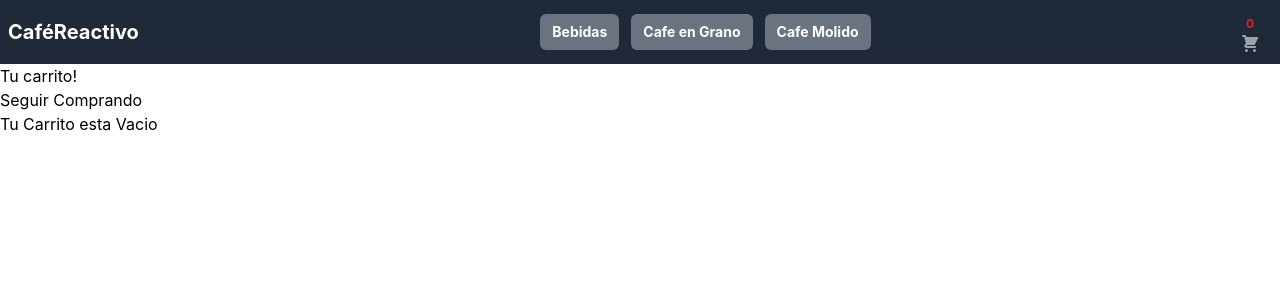
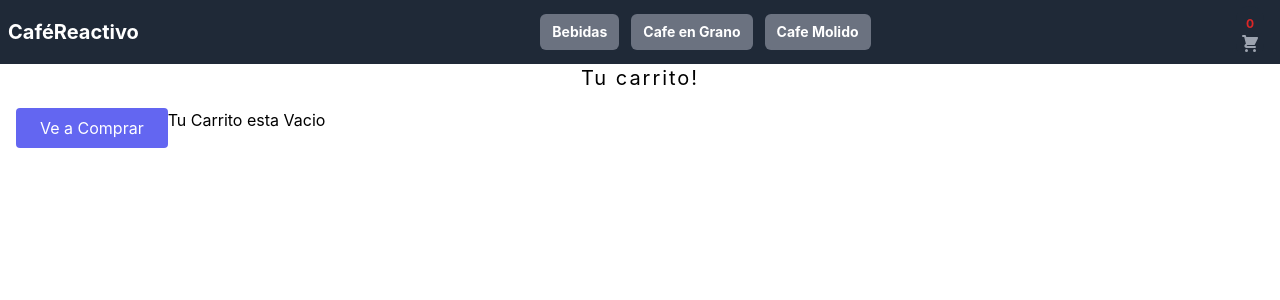
Before and after one commit to gustallafermrd/cafereactivo, a React (Create React App) app: page /cart in a window 1280 px wide. Shown: the top 300 px of the page. Built offline with nearby package versions, Linux system fonts and the light colour scheme.

Commit message:
Update Cart.js

```diff
--- a/src/components/Cart.js
+++ b/src/components/Cart.js
@@ -6,27 +6,43 @@ const Cart =() => {
   const prueba = useContext(CartContext);
   return (
     <>
-      <h1>Tu carrito!</h1>
-      <Link to='/'>Seguir Comprando</Link>
-      {
-        (prueba.cartList.length > 0)
-        ? <button onClick={prueba.removeList}>Borrar todos los Productos</button>
-        : <h2>Tu Carrito esta Vacio</h2>
-      }
+      <div className="w-full text-center">
+        <h1 className="text-xl title-font tracking-widest">Tu carrito!</h1>
+      </div>
+      <div className="flex flex-wrap text-center m-4">
+        <Link to='/'><button className="flex ml-auto text-white bg-indigo-500 border-0 py-2 px-6 focus:outline-none hover:bg-indigo-600 rounded">Ve a Comprar</button></Link>
+        {
+          (prueba.cartList.length > 0)
+          ? <button onClick={prueba.removeList} className="flex ml-auto text-white bg-red-500 border-0 py-2 px-4 focus:outline-none hover:bg-red-700 rounded">Borrar todos los Productos</button>
+          : <h2>Tu Carrito esta Vacio</h2>
+        }
+      </div>
 
+      <div className="w-full h-full">
       {
         prueba.cartList.length > 0 &&
           prueba.cartList.map(item => (
             <>
-              <p>Producto: {item.name}</p>
-              <p>Precio: {item.price}</p>
-              <p>Cantidad: {item.qtyItem}</p>
-              <img src={item.image} alt={item.name}/>
-              <button onClick={prueba.deleteProd}>Eliminar</button>
-              <p>Total: ${prueba.totalCart()}</p>
+              <section className="text-gray-600 body-font overflow-hidden">
+                <div className="container px-4 py-4 mx-auto">
+                  <div className="lg:w-4/5 mx-auto flex flex-wrap">
+                    <div className="lg:w-4/5 mx-auto flex flex-wrap">
+                      <img className="lg:w-1/2 w-full lg:h-auto h-12 object-cover object-center rounded" src={item.image} alt={item.name}/>
+                      <div className="lg:w-1/2 w-full lg:pl-10 lg:py-6 mt-6 lg:mt-0">
+                        <h2 className="text-xl title-font tracking-widest">Nombre: {item.name}</h2>
+                        <h3 className="text-md title-font tracking-widest">Precio: {item.price}</h3>
+                        <h4 className="text-md title-font tracking-widest">Cantidad: {item.qtyItem}</h4>
+                        <p className="text-md title-font tracking-widest">Total: ${prueba.totalCart()}</p>
+                        <button onClick={prueba.deleteProd} className="flex text-white bg-red-500 border-0 py-2 px-4 focus:outline-none hover:bg-red-700 rounded">Eliminar</button>
+                      </div>
+                    </div>
+                  </div>
+                </div>
+              </section>
             </>
           ))
       }
+      </div>
     </>
   )
 }
```
